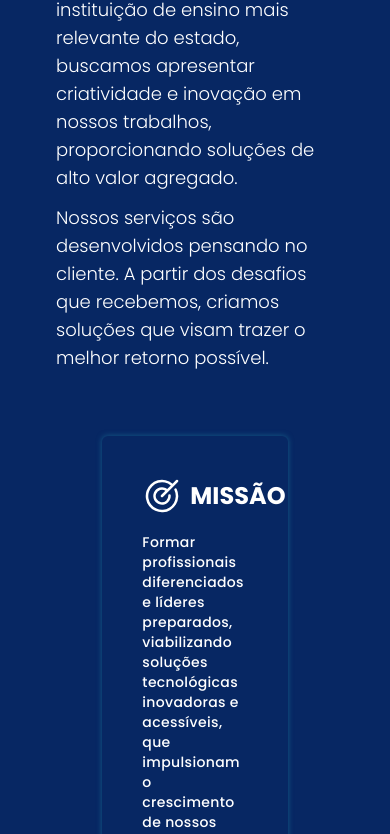
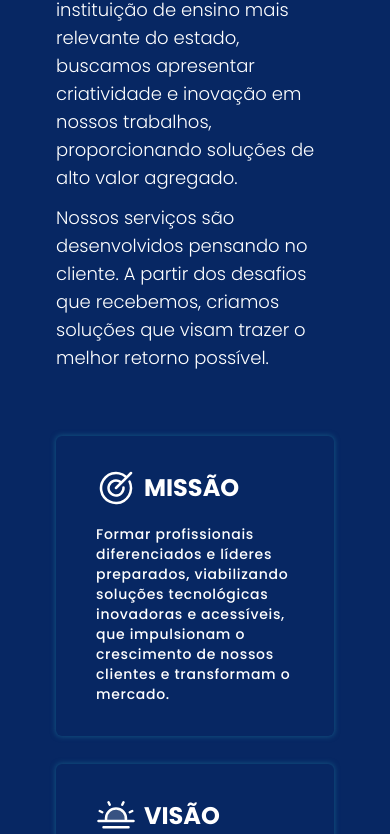
Before and after one commit to softeam-org/landing-page, a Next.js app: page / in a window 390 px wide. Shown: the part 1148-1982 px from the top of the page. Built offline with nearby package versions, Linux system fonts and the light colour scheme.

Commit message:
chore: complete responsivity of the mission/vision cards component

```diff
--- a/app/components/About/MissionVision/MissionVisionCard.tsx
+++ b/app/components/About/MissionVision/MissionVisionCard.tsx
@@ -11,14 +11,14 @@ interface MisVisCardProps {
 function MissionVisionCard({ misVisName, misVisText, misVisIcon: Icon }: MisVisCardProps): React.JSX.Element {
   return (
     <div
-      className={`flex flex-col w-2/3 p-10 gap-4 shadow-[0_0_5px_1px_#114e7e] ease-out duration-200
+      className={`flex flex-col w-7/10 max-xl:w-4/5 max-lg:w-11/12 max-md:w-full p-10 max-xl:px-10 max-xl:py-12 max-md:py-8 gap-4 shadow-[0_0_5px_1px_#114e7e] ease-out duration-200
        rounded-md cursor-pointer ${poppins.className} hover:bg-color-2`}
     >
       <div className="flex w-fit items-center gap-2 justify-center">
         <Icon className="w-auto h-10" />
         <h3 className="text-2xl font-bold">{misVisName}</h3>
       </div>
-      <p className="text-sm font-medium tracking-wide">{misVisText}</p>
+      <p className="text-sm font-medium tracking-wide max-xl:tracking-wider">{misVisText}</p>
     </div>
   );
 }
```
